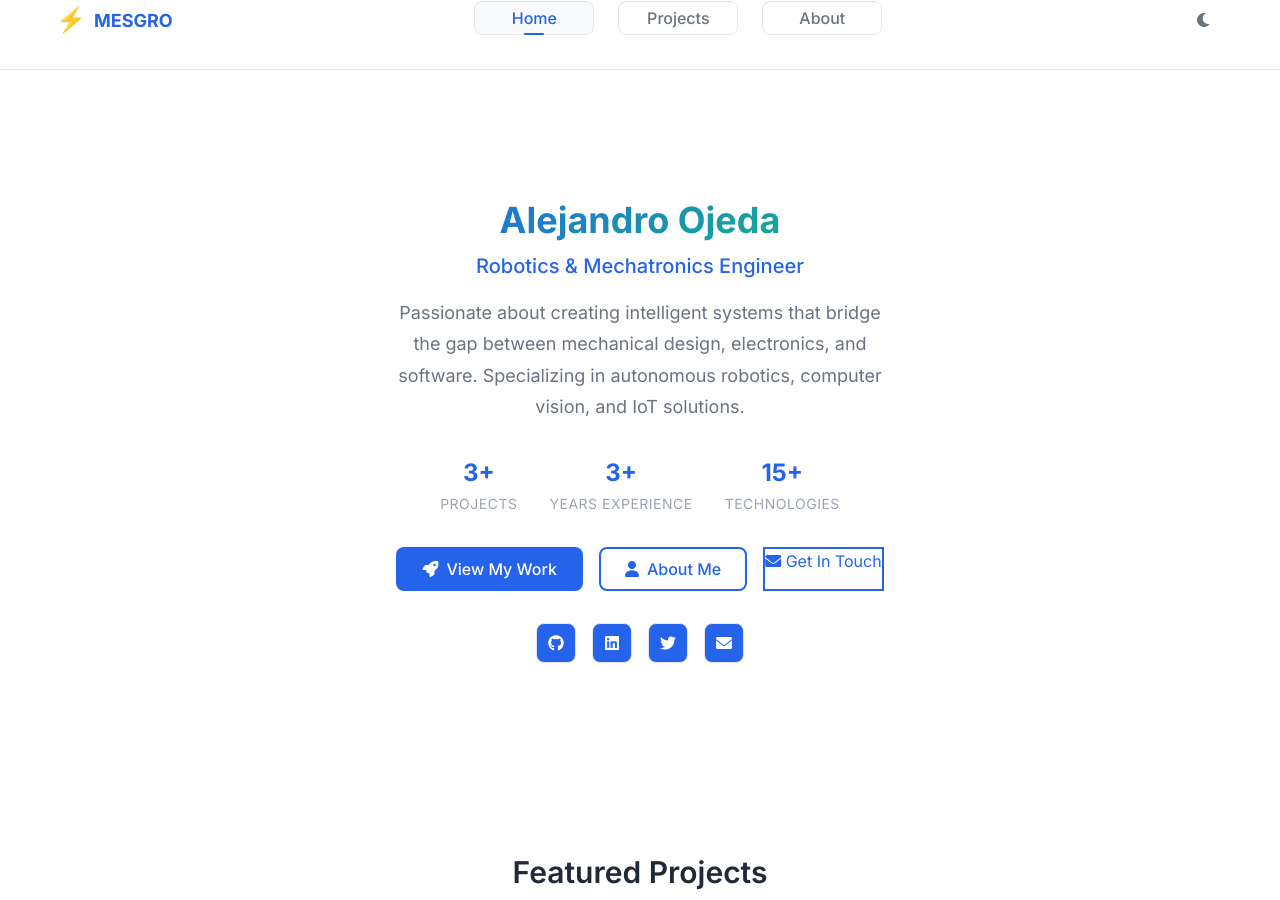
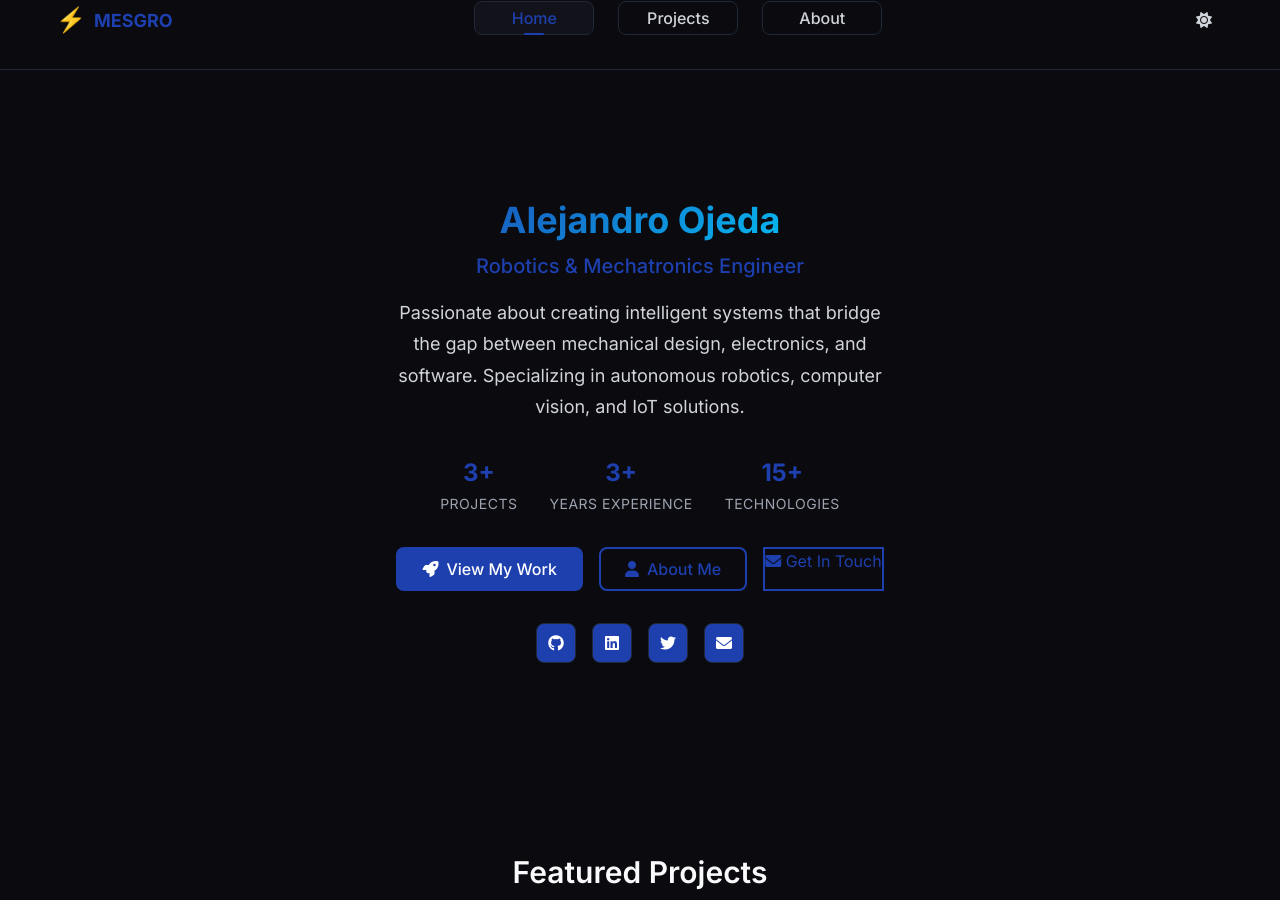
Before and after one commit to josephineoe/josephineoe.github.io, a Jekyll site: the page built from index.md, in a window 1280 px wide and 900 px high. Built offline with Jekyll 4.4.1, drawn with Linux system fonts in a browser that asks for light colours; nearby versions of some CDN libraries; comment, search, counter and statistics services are not loaded.

Commit message:
style: Update dark theme with neon blue color scheme + fix theme toggle
- Primary color: darker blue (#1e40af)
- Secondary/Accent: bright neon blue (#00d4ff)
- Background: near-black (#0a0a0f)
- Surface: dark charcoal (#12121a)
- Fix: Apply theme before render to prevent flash
- Fix: Theme toggle now works correctly on all pages
- Default theme changed from light to dark

```diff
--- a/_layouts/default.html
+++ b/_layouts/default.html
@@ -5,6 +5,14 @@
     <meta name="viewport" content="width=device-width, initial-scale=1.0">
     <title>{% if page.title %}{{ page.title }} - {{ site.title }}{% else %}{{ site.title }}{% endif %}</title>
     <meta name="description" content="{% if page.description %}{{ page.description }}{% else %}{{ site.description }}{% endif %}">
+
+    <!-- Apply theme immediately to prevent flash -->
+    <script>
+        (function() {
+            const savedTheme = localStorage.getItem('theme') || 'dark';
+            document.documentElement.setAttribute('data-theme', savedTheme);
+        })();
+    </script>
 
     <!-- SEO -->
     {% seo %}
--- a/_sass/_base.scss
+++ b/_sass/_base.scss
@@ -88,16 +88,18 @@
 
 /* Dark Theme */
 [data-theme="dark"] {
-  --primary-color: #3b82f6;
-  --primary-dark: #2563eb;
-  --background-color: #111827;
-  --surface-color: #1f2937;
+  --primary-color: #1e40af;
+  --primary-dark: #1e3a8a;
+  --secondary-color: #00d4ff;
+  --accent-color: #00d4ff;
+  --background-color: #0a0a0f;
+  --surface-color: #12121a;
   --text-primary: #f9fafb;
   --text-secondary: #d1d5db;
   --text-muted: #9ca3af;
-  --border-color: #374151;
-  --shadow-color: rgba(0, 0, 0, 0.3);
-  --shadow-hover: rgba(0, 0, 0, 0.4);
+  --border-color: #1f2937;
+  --shadow-color: rgba(0, 0, 0, 0.5);
+  --shadow-hover: rgba(0, 0, 0, 0.6);
 }
 
 /* Reset and Base Styles */
--- a/assets/js/main.js
+++ b/assets/js/main.js
@@ -60,13 +60,19 @@ class MESGROApp {
 
         if (!themeToggle) return;
 
-        // Check for saved theme preference or default to 'light'
-        const currentTheme = localStorage.getItem('theme') || 'light';
+        // Check for saved theme preference or default to 'dark'
+        const currentTheme = localStorage.getItem('theme') || 'dark';
         document.documentElement.setAttribute('data-theme', currentTheme);
 
         // Update icon based on current theme
-        if (currentTheme === 'dark') {
-            themeIcon?.classList.replace('fa-moon', 'fa-sun');
+        if (themeIcon) {
+            if (currentTheme === 'dark') {
+                themeIcon.classList.remove('fa-moon');
+                themeIcon.classList.add('fa-sun');
+            } else {
+                themeIcon.classList.remove('fa-sun');
+                themeIcon.classList.add('fa-moon');
+            }
         }
 
         // Toggle theme on button click
@@ -78,10 +84,14 @@ class MESGROApp {
             localStorage.setItem('theme', newTheme);
 
             // Update icon
-            if (newTheme === 'dark') {
-                themeIcon?.classList.replace('fa-moon', 'fa-sun');
-            } else {
-                themeIcon?.classList.replace('fa-sun', 'fa-moon');
+            if (themeIcon) {
+                if (newTheme === 'dark') {
+                    themeIcon.classList.remove('fa-moon');
+                    themeIcon.classList.add('fa-sun');
+                } else {
+                    themeIcon.classList.remove('fa-sun');
+                    themeIcon.classList.add('fa-moon');
+                }
             }
         });
     }
--- a/theme.json
+++ b/theme.json
@@ -1,6 +1,6 @@
 {
-  "primaryColorHex": "#2563eb",
-  "secondaryColorHex": "#10b981",
-  "accentColorHex": "#f59e0b",
+  "primaryColorHex": "#1e40af",
+  "secondaryColorHex": "#00d4ff",
+  "accentColorHex": "#00d4ff",
   "backgroundImageURL": "https://images.unsplash.com/photo-1518770660439-4636190af475?w=1920&q=80"
 }
```
Also changed, not shown: theme-customizer.html (+18 -8 lines).
